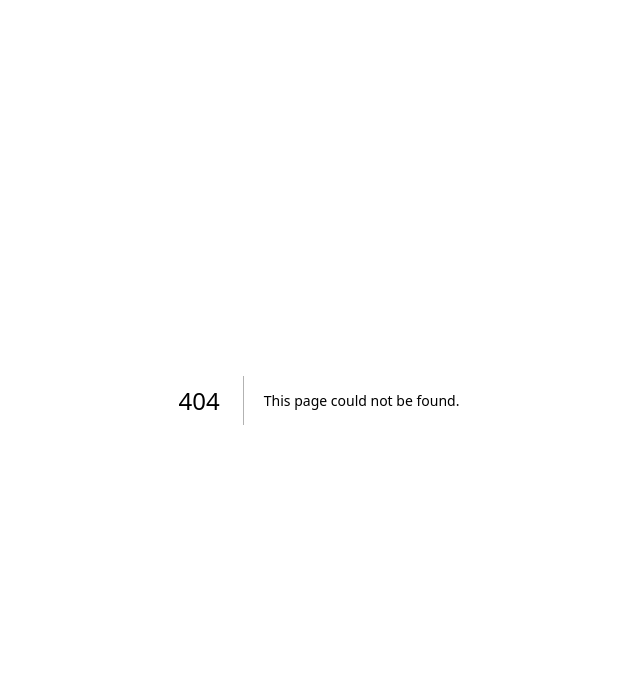
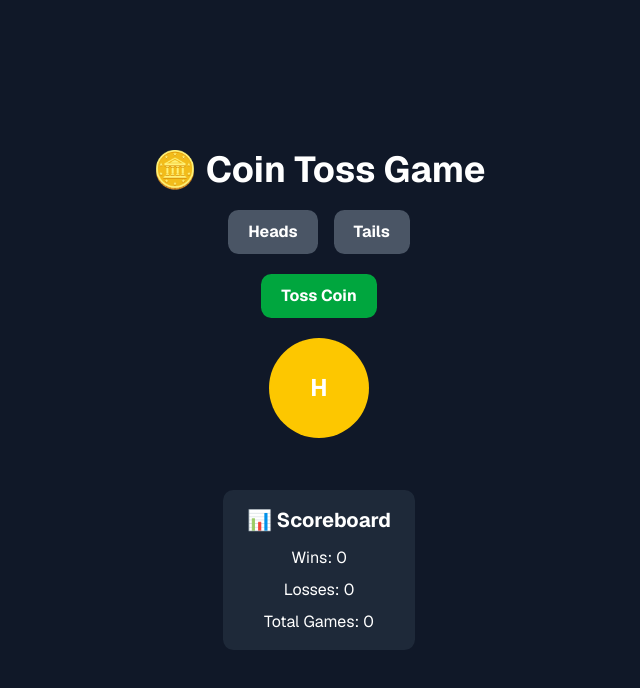
Before and after one commit to Abdullahiolajide/Vaults, a Next.js app in the folder frontend/: page /coin-toss in a window 1280 px wide. Before the commit this address had no page. Shown: the top 688 px of the page, without its empty margins (321-961 px from the left). Built offline with nearby package versions, Linux system fonts and the light colour scheme.

Commit message:
add Coin Toss game implementation

```diff
--- /dev/null
+++ b/frontend/src/app/coin-toss/page.jsx
@@ -0,0 +1,132 @@
+'use client';
+
+import { useState } from 'react';
+
+export default function CoinTossPage() {
+  const [choice, setChoice] = useState(null);
+  const [wins, setWins] = useState(0);
+  const [losses, setLosses] = useState(0);
+  const [total, setTotal] = useState(0);
+  const [result, setResult] = useState('');
+  const [isFlipping, setIsFlipping] = useState(false);
+  const [coinResult, setCoinResult] = useState("Heads"); // Track what the coin should show
+
+  const handleChoice = (selectedChoice) => {
+    setChoice(selectedChoice);
+  };
+
+  const handleToss = () => {
+    if (!choice) {
+      setResult("Please pick Heads or Tails first!");
+      return;
+    }
+
+    setIsFlipping(true);
+    setResult('');
+
+    setTimeout(() => {
+      const toss = Math.random() > 0.5 ? "Heads" : "Tails";
+      setCoinResult(toss); // Set the coin to show the actual result
+      const isWin = toss === choice;
+
+      setResult(
+        isWin
+          ? `🎉 Correct! It landed on ${toss}.`
+          : `❌ Wrong! It landed on ${toss}.`
+      );
+
+      if (isWin) {
+        setWins(prev => prev + 1);
+      } else {
+        setLosses(prev => prev + 1);
+      }
+      setTotal(prev => prev + 1);
+      setIsFlipping(false);
+    }, 2000);
+  };
+
+  return (
+    <div className="min-h-screen bg-gray-900 text-white flex flex-col items-center justify-center font-sans">
+      <h1 className="text-4xl font-bold mb-5">🪙 Coin Toss Game</h1>
+
+      {/* Choice buttons */}
+      <div className="flex gap-4 mb-5">
+        <button
+          onClick={() => handleChoice("Heads")}
+          className={`px-5 py-2.5 rounded-lg font-bold text-base cursor-pointer border-none transition-colors ${
+            choice === "Heads"
+              ? 'bg-blue-600 text-white'
+              : 'bg-gray-600 text-white hover:bg-gray-500'
+          }`}
+        >
+          Heads
+        </button>
+        <button
+          onClick={() => handleChoice("Tails")}
+          className={`px-5 py-2.5 rounded-lg font-bold text-base cursor-pointer border-none transition-colors ${
+            choice === "Tails"
+              ? 'bg-blue-600 text-white'
+              : 'bg-gray-600 text-white hover:bg-gray-500'
+          }`}
+        >
+          Tails
+        </button>
+      </div>
+
+      {/* Toss button */}
+      <button
+        onClick={handleToss}
+        className="px-5 py-2.5 bg-green-600 text-white rounded-lg font-bold text-base cursor-pointer border-none hover:bg-green-700 transition-colors"
+      >
+        Toss Coin
+      </button>
+
+      {/* Coin animation */}
+      <div className="w-25 h-25 mt-5" style={{ perspective: '1000px' }}>
+        <div
+          className={`w-25 h-25 relative transition-transform duration-2000 ${
+            isFlipping ? 'animate-spin' : ''
+          }`}
+          style={{
+            transformStyle: 'preserve-3d',
+            animation: isFlipping ? 'flip 2s forwards' : 'none',
+            transform: coinResult === "Tails" ? 'rotateY(180deg)' : 'rotateY(0deg)'
+          }}
+        >
+          <div className="w-25 h-25 rounded-full bg-yellow-400 flex items-center justify-center font-bold text-2xl absolute backface-hidden">
+            H
+          </div>
+          <div
+            className="w-25 h-25 rounded-full bg-gray-400 flex items-center justify-center font-bold text-2xl absolute backface-hidden"
+            style={{ transform: 'rotateY(180deg)' }}
+          >
+            T
+          </div>
+        </div>
+      </div>
+
+      {/* Result */}
+      <div className="mt-5 text-xl font-medium">
+        {result}
+      </div>
+
+      {/* Scoreboard */}
+      <div className="mt-8 bg-gray-800 p-4 rounded-lg text-center min-w-48">
+        <h3 className="text-xl font-bold mb-3">📊 Scoreboard</h3>
+        <p className="mb-2">Wins: {wins}</p>
+        <p className="mb-2">Losses: {losses}</p>
+        <p>Total Games: {total}</p>
+      </div>
+
+      <style jsx>{`
+        @keyframes flip {
+          0% { transform: rotateY(0); }
+          100% { transform: rotateY(1800deg); }
+        }
+        .backface-hidden {
+          backface-visibility: hidden;
+        }
+      `}</style>
+    </div>
+  );
+}
```
